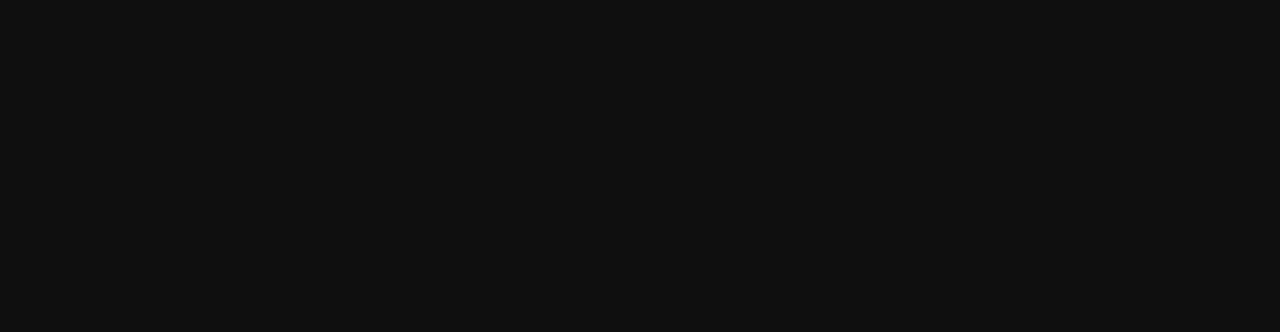
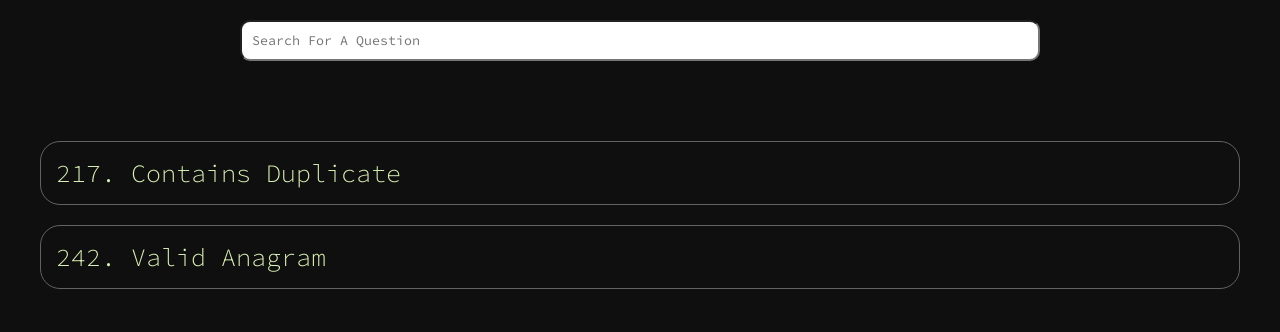
Before and after one commit to Mohammed-Masood-SE/HeatCode, a React app: page / in a window 1280 px wide. Built offline with nearby package versions, Linux system fonts and the light colour scheme.

Commit message:
Can Now Search For questions and also view each question details

```diff
--- a/package.json
+++ b/package.json
@@ -9,6 +9,7 @@
     "react": "^18.2.0",
     "react-dom": "^18.2.0",
     "react-scripts": "5.0.1",
+    "react-syntax-highlighter": "^15.5.0",
     "web-vitals": "^2.1.4"
   },
   "scripts": {
--- a/public/index.html
+++ b/public/index.html
@@ -4,6 +4,9 @@
     <meta charset="utf-8" />
     <meta name="viewport" content="width=device-width, initial-scale=1" />
     <title>Heat Code</title>
+    <link rel="preconnect" href="https://fonts.googleapis.com">
+    <link rel="preconnect" href="https://fonts.gstatic.com" crossorigin>
+    <link href="https://fonts.googleapis.com/css2?family=Source+Code+Pro:ital,wght@0,200..900;1,200..900&display=swap" rel="stylesheet">
   </head>
   <body>
     <noscript>You need to enable JavaScript to run this app.</noscript>
--- /dev/null
+++ b/src/Data/questions.js
@@ -0,0 +1,57 @@
+let questions = [
+    {
+        leetNumber:217,
+        leetLink:"https://leetcode.com/problems/contains-duplicate/description/",
+        difficulty:"Easy",
+        questionName:"Contains Duplicate",
+        question:"Given an integer array nums, return true if any value appears at least twice in the array, and return false if every element is distinct.",
+        answer:`
+        def containsDuplicate(nums):
+            map = {}
+            for i in nums:
+                if i in map:
+                    return True
+                else:
+                    map[i] = 1
+            return False
+        `,
+        tip:"Use a map to find if number exists in map"
+    },
+    {
+        leetNumber:242,
+        leetLink:"https://leetcode.com/problems/valid-anagram/description/",
+        difficulty:"Easy",
+        questionName:"Valid Anagram",
+        question:"Given two strings s and t, return true if t is an anagram of s, and false otherwise.An Anagram is a word or phrase formed by rearranging the letters of a different word or phrase, typically using all the original letters exactly once.",
+        answer:`
+        def isAnagram(self,s,t):
+            if len(s) != len(t):
+                return False
+            mapS = {}
+            for i in s:
+                if i in mapS:
+                    mapS[i] += 1
+                else:
+                    mapS[i] = 1
+
+            mapT = {}
+            for i in t:
+                if i in mapT:
+                    mapT[i] += 1
+                else:
+                    mapT[i] = 1
+
+            for i in mapS:
+                if i in mapS and i in mapT:
+                    if mapS[i] != mapT[i]:
+                        return False
+                else:
+                    return False
+            return True
+        `,
+        tip:"Use 2 maps to see if equal amount of letters exist in both maps"
+    }
+
+]
+
+export default questions
--- /dev/null
+++ b/src/Screens/Details/Details.js
@@ -0,0 +1,22 @@
+import styles from "./Details.module.css"
+import {useState} from "react"
+import { Prism as SyntaxHighlighter } from 'react-syntax-highlighter';
+import { darcula } from 'react-syntax-highlighter/dist/esm/styles/prism';
+
+function Details({question,setSelectedQuestion}) {
+    return (
+      <div className={styles.detailsWrapper}>
+        <h1 className={styles.close} onClick={()=>setSelectedQuestion(false)}>X</h1>
+        <a href={question.leetLink} className={question.difficulty === "Easy"?styles.easy:question.difficulty === "Hard"?styles.hard:styles.medium}>{question.leetNumber}. {question.questionName}</a>
+        <p>{question.question}</p>
+        <div className={styles.codeBlockWrapper}>
+            <SyntaxHighlighter language="python" style={darcula}>
+                {question.answer}
+            </SyntaxHighlighter>
+        </div>
+        <p className={styles.tip}>Tip : {question.tip}</p>
+      </div>
+    );
+  }
+
+  export default Details;
--- /dev/null
+++ b/src/Screens/Details/Details.module.css
@@ -0,0 +1,14 @@
+.detailsWrapper{padding: 40px;position: relative;}
+
+.close{position: absolute;right:40px;top: 30px;font-weight: 300;cursor: pointer;}
+
+.detailsWrapper a{font-weight: 300;font-size: 25px;text-decoration: none;}
+.detailsWrapper p{margin-top: 20px;}
+
+.codeBlockWrapper{overflow-x: auto;margin-top: 20px;}
+
+.tip{color: var(--secondary-text);}
+
+.easy{color: rgb(218, 244, 181);}
+.hard{color: rgb(244, 145, 145);}
+.medium{color: rgb(251, 213, 142);}
--- a/src/Screens/Home/Home.js
+++ b/src/Screens/Home/Home.js
@@ -1,9 +1,29 @@
 import styles from "./Home.module.css"
+import questions from "../../Data/questions";
+import {useState} from "react"
+import Details from "../Details/Details";
+function Home() {
+    const [selectedQuestion,setSelectedQuestion] = useState(false)
+    const [displayQuestions,setDisplayQuestion] = useState(questions)
 
-function Home() {
+    const searchHandle = (search)=>{
+        let filteredSearch = questions.filter((q)=> q.questionName.toLowerCase().includes(search.toLowerCase()))
+        setDisplayQuestion(filteredSearch)
+    }
+
     return (
       <div className={styles.homeWrapper}>
-
+        {!selectedQuestion && <div>
+            <div className={styles.searchBarWrapper}>
+                <input onChange={(e)=>searchHandle(e.target.value)} placeholder="Search For A Question"></input>
+            </div>
+            <div className={styles.questionsWrapper}>
+                {displayQuestions.map((q)=><div key={q.leetNumber} className={styles.questionWrapper} onClick={()=>setSelectedQuestion(q)}>
+                    <h3 className={q.difficulty === "Easy"?styles.easy:q.difficulty === "Hard"?styles.hard:styles.medium}>{q.leetNumber}. {q.questionName}</h3>
+                </div>)}
+            </div>
+        </div>}
+        {selectedQuestion && <Details question={selectedQuestion} setSelectedQuestion={setSelectedQuestion}/>}
       </div>
     );
   }
--- a/src/Screens/Home/Home.module.css
+++ b/src/Screens/Home/Home.module.css
@@ -1 +1,12 @@
 .homeWrapper{max-width: 1440px;margin: 0 auto;}
+
+.searchBarWrapper{text-align: center;padding: 20px;}
+.searchBarWrapper input{width: 800px;padding: 10px;outline: none;border-radius: 10px;color: black;}
+
+.questionsWrapper{padding: 40px;}
+.questionWrapper{margin-top: 20px;border: 1px solid rgb(98, 98, 98);padding: 15px;border-radius: 20px;cursor: pointer;}
+.questionWrapper h3{font-weight: 300;}
+
+.easy{color: rgb(218, 244, 181);}
+.hard{color: rgb(244, 145, 145);}
+.medium{color: rgb(251, 213, 142);}
--- a/src/index.css
+++ b/src/index.css
@@ -6,6 +6,27 @@
     --primary-medium: #1A1A1A;
     --primary-light: #2B2B2B;
     --primary-text: #FFF;
-    --secondary-text: #F7F7F7;
+    --secondary-text: #a0a0a0;
+    font-family: "Source Code Pro", monospace;
+    color: white;
+}
+
+body{
     background-color: var(--primary-dark);
 }
+
+h1{
+    font-size: 35px;
+}
+
+h2{
+    font-size: 30px;
+}
+
+h3{
+    font-size: 25px;
+}
+
+p{
+    font-size: 18px;
+}
```
Also changed, not shown: 1 other file.
